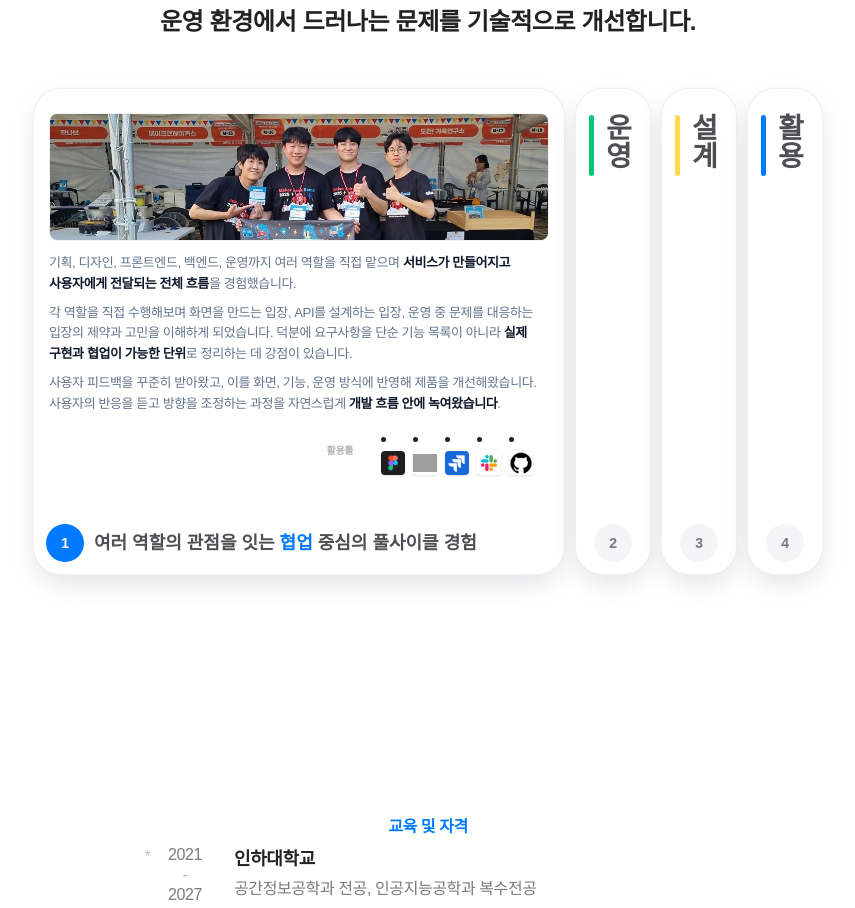
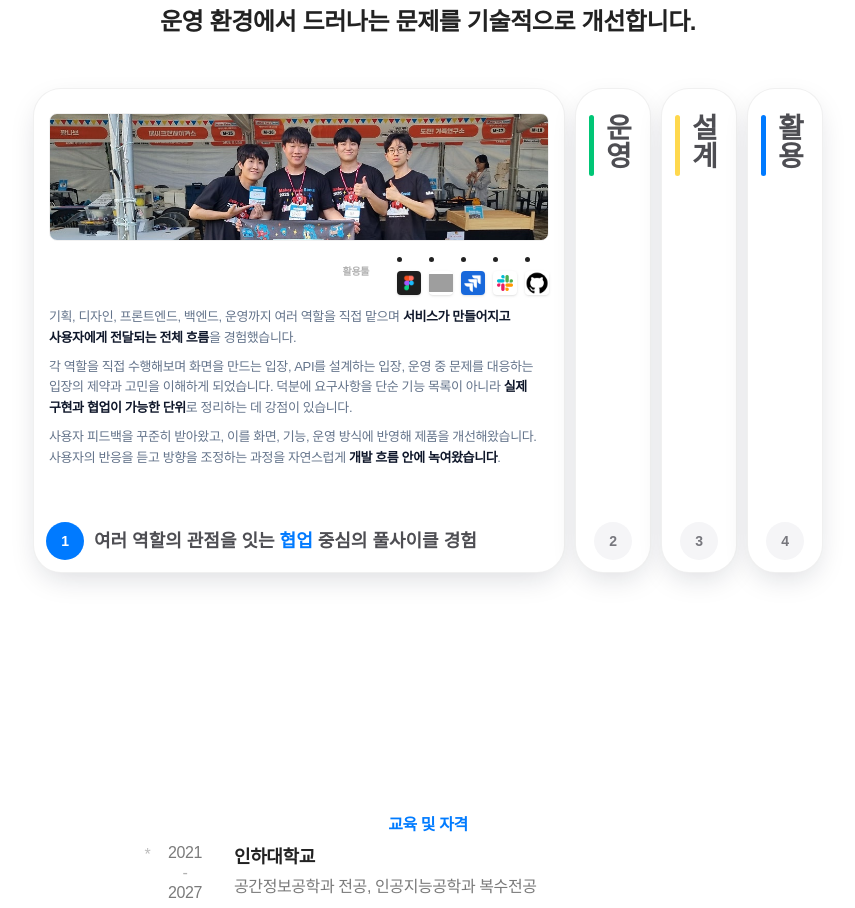
Before and after one commit to Jinacker/PortFolio, a Next.js app: page /new in a window 1280 px wide. Shown: the part 3930-4838 px from the top of the page, without its empty margins (212-1067 px from the left). Built offline with nearby package versions, Linux system fonts and the light colour scheme; grey boxes are pictures that could not be loaded.

Commit message:
[UI] 핵심역량 활용툴 위치 변경

```diff
--- a/app/_sections/ProjectSection.tsx
+++ b/app/_sections/ProjectSection.tsx
@@ -178,7 +178,8 @@ export default function ProjectSection() {
                 >
                   <div className="flex h-full w-full flex-col md:w-[500px]">
                     {images.length > 0 ? (
-                      <div className="mb-3 flex gap-2">
+                      <div className="mb-3">
+                        <div className="flex gap-2">
                           {images.map(src => (
                             <img
                               key={src}
@@ -188,16 +189,7 @@ export default function ProjectSection() {
                             />
                           ))}
                         </div>
-                    ) : null}
-                    <div className="space-y-2">
-                      {paragraphs.map(paragraph => (
-                        <p key={paragraph} className="break-keep text-[13px] font-medium leading-[1.6] text-slate-500">
-                          {renderHighlightedText(paragraph, highlights)}
-                        </p>
-                      ))}
-                    </div>
-                    <div className={`ml-auto mr-4 py-1 ${index < 2 ? "mt-2" : ""}`}>
-                      <div className="flex items-center">
+                        <div className="mt-1.5 flex items-center justify-end">
                           <p className="mr-2 shrink-0 whitespace-nowrap text-[10px] font-semibold text-foreground/35">활용툴</p>
                           <ul className="flex list-none flex-nowrap gap-2 p-0 indent-0">
                             {tools.map(tool => (
@@ -212,6 +204,14 @@ export default function ProjectSection() {
                             ))}
                           </ul>
                         </div>
+                      </div>
+                    ) : null}
+                    <div className="space-y-2">
+                      {paragraphs.map(paragraph => (
+                        <p key={paragraph} className="break-keep text-[13px] font-medium leading-[1.6] text-slate-500">
+                          {renderHighlightedText(paragraph, highlights)}
+                        </p>
+                      ))}
                     </div>
                   </div>
                 </div>
```
Lines whose indentation alone changed are shown as unchanged.
